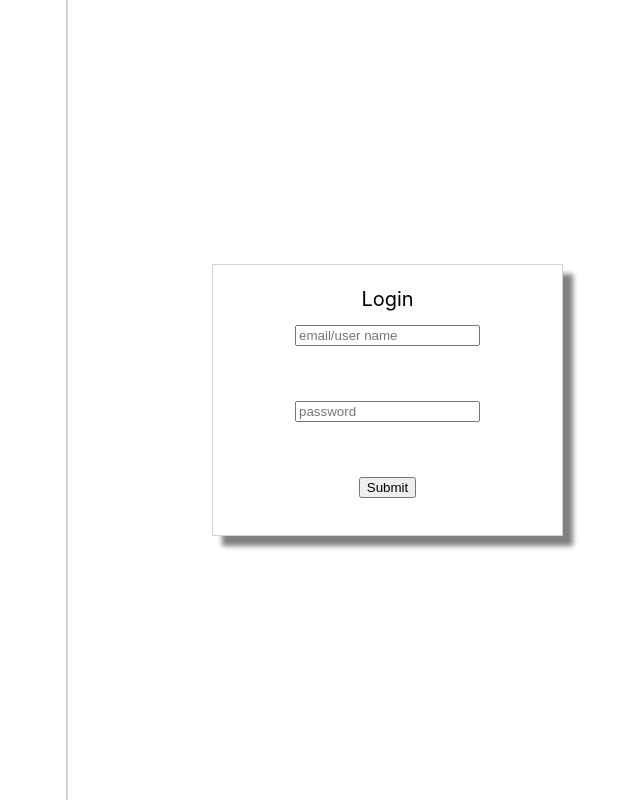
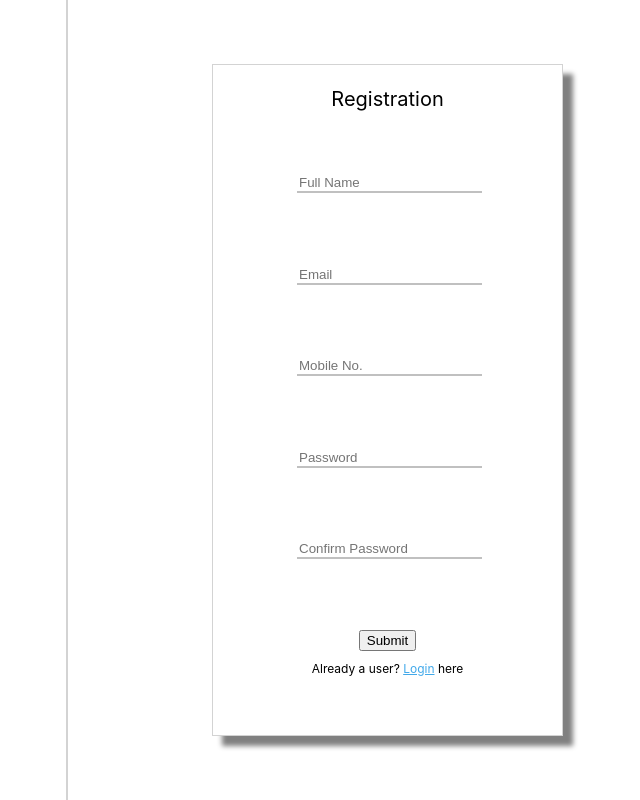
Before and after one commit to AnishDey1994/ecommerce-app, a React (Create React App) app: page / in a window 1280 px wide. Shown: the whole page, without its empty margins (573-1213 px from the left). Built offline with nearby package versions, Linux system fonts and the light colour scheme.

Commit message:
Registration View Completed (#3)

```diff
--- a/src/App.css
+++ b/src/App.css
@@ -1,4 +1,14 @@
 .App {
+  text-align: center;
+  height: 100%;
+  width: 100%;
+  overflow-y: hidden;
+  overflow-x: hidden;
+  margin: 0;
+  padding: 0;
+  color: black;
+}
+.Reg {
   text-align: center;
   height: 100%;
   width: 100%;
--- a/src/App.js
+++ b/src/App.js
@@ -3,9 +3,9 @@ import PreLoginView from "./widgets/preLoginView/preLoginView";
 
 function App() {
   return (
-    <div className="App">
-      <PreLoginView />
-    </div>
+    <div className="Reg">
+    <PreLoginView />
+  </div>
   );
 }
 
--- /dev/null
+++ b/src/components/UXValidation/UXValidation.css
@@ -0,0 +1,11 @@
+.danger{
+    text-align: left;
+    font-size: 10px;
+    padding: 5px;
+    color: red;
+}
+.success{
+    font-size: 10px;
+    padding: 5px;
+    color: green;
+}
--- /dev/null
+++ b/src/components/UXValidation/UXValidation.jsx
@@ -0,0 +1,14 @@
+import React from 'react';
+import './UXValidation.css';
+
+const UXValidation = (props) => {
+    return (
+      <div
+        id={props.id && props.id}
+        className={props.className && props.className}
+      >
+        {props.text && props.text}
+      </div>
+    );
+}
+export default UXValidation;
--- a/src/widgets/preLoginView/preLoginView.jsx
+++ b/src/widgets/preLoginView/preLoginView.jsx
@@ -1,9 +1,10 @@
 import LoginView from "../loginView/loginView";
+import RegistrationView from "../registrationView/registrationView";
 import "./preLoginView.css";
 import { useState } from "react";
 
 const PreLoginView = () => {
-  const [viewName, setViewName] = useState('login');
+  const [viewName, setViewName] = useState("registration");
 
   const handleLogin = () => {
     console.log("Logged In.....");
@@ -13,7 +14,11 @@ const PreLoginView = () => {
     <div className="preLoginWrapper">
       <div className="preLoginItems rightBorder"></div>
       <div className="preLoginItems leftBorder">
-        <LoginView />
+        {viewName === "login" ? (
+          <LoginView />
+        ) : (
+          <RegistrationView handleView={() => setViewName("login")} />
+        )}
       </div>
     </div>
   );
--- /dev/null
+++ b/src/widgets/registrationView/registrationView.css
@@ -0,0 +1,38 @@
+.registrationPageWrapper {
+    width: 50%;
+    height: 80%;
+    display: flex;
+    flex-direction: column;
+    justify-content: center;
+    align-items: center;
+    margin: 15px 30px 15px 30px;
+    padding: 15px;
+    border: 1px lightgray solid;
+    box-shadow: 10px 10px 5px grey;
+  }
+  .registrationTextBox{
+    width:100%;
+    border:none;
+    border-bottom:2px solid silver;
+  }
+  input:focus, input:focus{
+    outline: none;
+  }
+  .registrationItems {
+    flex: 1;
+  }
+  .loginLink{
+    margin-top: 10px;
+    font-size: 12px;
+  }
+  .loginLink u {
+    color: rgba(50, 162, 232, 0.922);
+    cursor: pointer;
+  }
+
+  @media only screen and (max-width: 600px) {
+    .registrationPageWrapper {
+      border: none;
+      box-shadow: none;
+    }
+  }
--- /dev/null
+++ b/src/widgets/registrationView/registrationView.jsx
@@ -0,0 +1,159 @@
+import UXHeader from "../../components/UXHeader/UXHeader";
+import UXTextbox from "../../components/UXTextbox/UXTextbox";
+import UXButton from "../../components/UXButton/UXButton";
+import UXValidation from "../../components/UXValidation/UXValidation";
+import "./registrationView.css";
+import { useState } from "react";
+
+const RegistrationView = (props) => {
+  const [fullName, setFullName] = useState(null);
+  const [emailid, setEmailid] = useState(null);
+  const [mobileNumber, setMobileNumber] = useState(null);
+  const [password, setPassowrd] = useState(null);
+  const [confirmPsw, setConfirmPsw] = useState(null);
+  const [errors, setErrors] = useState(null);
+
+  const handleSubmit = () => {
+    let validForm = validation();
+    console.log(validForm);
+    if (
+      validForm.fullName ||
+      validForm.email ||
+      validForm.password ||
+      validForm.mobileNumber ||
+      validForm.confirmPsw
+    ) {
+      setErrors(validForm);
+    } else {
+      console.log("User Register Successfully");
+    }
+  };
+
+  const validation = () => {
+    let errors = {};
+    if (!fullName) {
+      errors.fullName = "*Full Name is Required";
+    }
+    if (!emailid) {
+      errors.emailid = "*Email is required";
+    }
+    if (!mobileNumber) {
+      errors.mobileNumber = "*Mobile No. is required";
+    }
+    if (!password) {
+      errors.password = "*Password is required";
+    }
+    if (!confirmPsw) {
+      errors.confirmPsw = "*Confirm Password is required";
+    }
+    if (password !== confirmPsw) {
+      errors.confirmPsw = "*Password should match";
+    }
+    return errors;
+  };
+  return (
+    <div className="registrationPageWrapper">
+      <div className="registrationItems">
+        <UXHeader id="loginHeader" className="hh2" text="Registration" />
+      </div>
+      <div className="registrationItems">
+        <UXTextbox
+          id="lregFullName"
+          type="text"
+          className="registrationTextBox"
+          value={fullName}
+          placeholder={"Full Name"}
+          onEdit={(val) => setFullName(val)}
+        />
+        {errors && errors.fullName ? (
+        <UXValidation
+          id="errorFullName"
+          className="danger"
+          text={errors.fullName}
+        />
+      ) : null}
+      </div>
+
+      <div className="registrationItems">
+        <UXTextbox
+          id="regEmail"
+          type="email"
+          className="registrationTextBox"
+          value={emailid}
+          placeholder={"Email"}
+          onEdit={(val) => setEmailid(val)}
+        />
+        {errors && errors.emailid ? (
+        <UXValidation
+          id="errorEmailId"
+          className="danger"
+          text={errors.emailid}
+        />
+      ) : null}
+      </div>
+      <div className="registrationItems">
+        <UXTextbox
+          id="regMobileNumber"
+          type="text"
+          className="registrationTextBox"
+          value={mobileNumber}
+          placeholder={"Mobile No."}
+          onEdit={(val) => setMobileNumber(val)}
+        />
+        {errors && errors.mobileNumber ? (
+        <UXValidation
+          id="errorMobileNumber"
+          className="danger"
+          text={errors.mobileNumber}
+        />
+      ) : null}
+      </div>
+      <div className="registrationItems">
+        <UXTextbox
+          id="regLoginPassword"
+          type="password"
+          className="registrationTextBox"
+          value={password}
+          placeholder={"Password"}
+          onEdit={(val) => setPassowrd(val)}
+        />
+        {errors && errors.password ? (
+        <UXValidation
+          id="errorPassword"
+          className="danger"
+          text={errors.password}
+        />
+      ) : null}
+      </div>
+      <div className="registrationItems">
+        <UXTextbox
+          id="regConfirmPsw"
+          type="password"
+          className="registrationTextBox"
+          value={confirmPsw}
+          placeholder={"Confirm Password"}
+          onEdit={(val) => setConfirmPsw(val)}
+        />
+        {errors && errors.confirmPsw ? (
+        <UXValidation
+          id="errorconfirmPsw"
+          className="danger"
+          text={errors.confirmPsw}
+        />
+      ) : null}
+      </div>
+      <div className="loginItems">
+        <UXButton
+          id="loginSubmitBtn"
+          variant="primary"
+          text="Submit"
+          onTap={() => handleSubmit()}
+        />
+        <div className='loginLink'>
+          Already a user? <u onClick={() => props.handleView()}>Login</u> here
+        </div>
+      </div>
+    </div>
+  );
+};
+export default RegistrationView;
```
